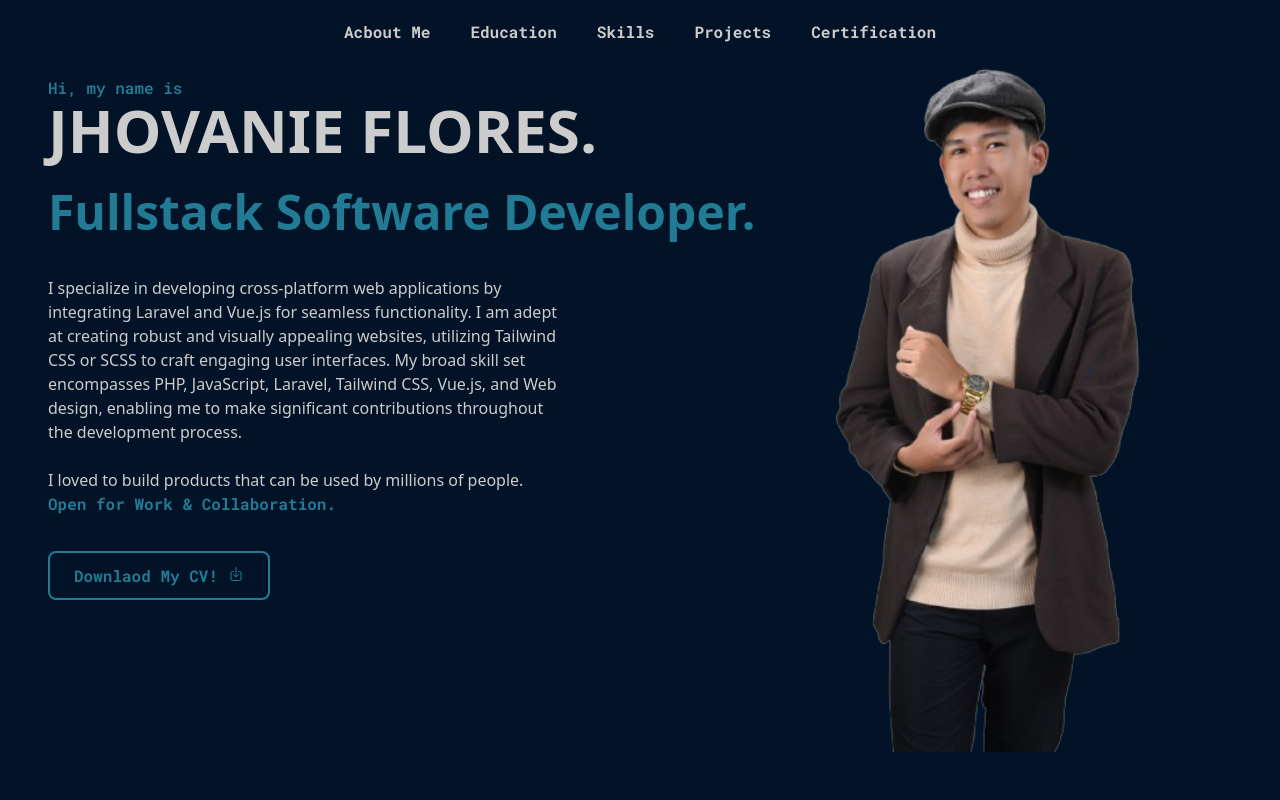
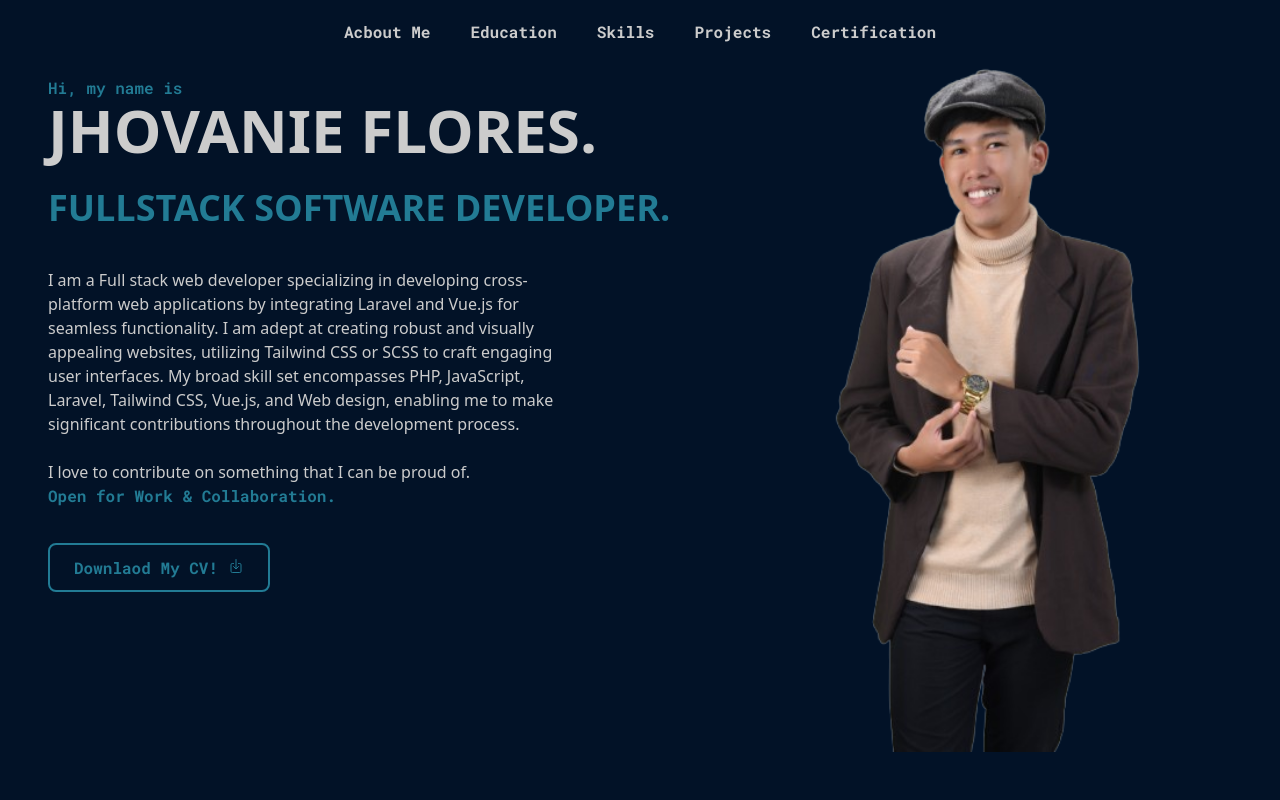
Before and after one commit to Jhovanie14/Portfolio, a plain HTML site: page index.html in a window 1280 px wide. Shown: the top 800 px of the page. Drawn offline with nearby package versions, Linux system fonts and the light colour scheme.

Commit message:
update index

```diff
--- a/index.html
+++ b/index.html
@@ -31,7 +31,7 @@
     </style>
   </head>
   <body class="bg-[#021227] text-[#cccccc]">
-    <header class="w-full space-y-8 fixed bg-[#021227] p-5">
+    <header class="w-full space-y-8 fixed z-50 bg-[#021227] p-5">
       <div x-data="{ open: false }" class="">
         <div
           style="font-family: 'Roboto Mono', monospace"
@@ -220,22 +220,22 @@
           JHOVANIE FLORES.
         </h2>
         <h2
-          class="text-3xl lg:text-4xl xl:text-5xl font-bold text-[#227B94] mt-3 lg:mt-7">
-          Fullstack Software Developer.
+          class="text-3xl lg:text-4xl xl:text-4xl font-bold text-[#227B94] mt-3 lg:mt-7">
+          FULLSTACK SOFTWARE DEVELOPER.
         </h2>
         <p class="mt-6 lg:mt-10 max-w-lg text-[#cccccc] break-after-auto">
-          I specialize in developing cross-platform web applications by
-          integrating Laravel and Vue.js for seamless functionality. I am adept
-          at creating robust and visually appealing websites, utilizing Tailwind
-          CSS or SCSS to craft engaging user interfaces. My broad skill set
-          encompasses PHP, JavaScript, Laravel, Tailwind CSS, Vue.js, and Web
-          design, enabling me to make significant contributions throughout the
-          development process.
+          I am a Full stack web developer specializing in developing
+          cross-platform web applications by integrating Laravel and Vue.js for
+          seamless functionality. I am adept at creating robust and visually
+          appealing websites, utilizing Tailwind CSS or SCSS to craft engaging
+          user interfaces. My broad skill set encompasses PHP, JavaScript,
+          Laravel, Tailwind CSS, Vue.js, and Web design, enabling me to make
+          significant contributions throughout the development process.
           <br />
           <br />
         </p>
 
-        <p>I loved to build products that can be used by millions of people.</p>
+        <p>I love to contribute on something that I can be proud of.</p>
         <span
           style="font-family: 'Roboto Mono', monospace"
           class="font-bold text-[#227B94]"
@@ -540,21 +540,21 @@
             <div
               class="flex gap-4 mt-2 justify-start sm:relative sm:left-[10%] lg:left-1/4">
               <a
-                href="https://github.com/prakash-naikwadi/github-finder-react-app"
+                href="https://github.com/Jhovanie14/RaffleDraw"
                 target="_blank"
                 class="w-9 h-9">
                 <ion-icon
                   name="logo-github"
                   class="w-8 h-8 transition-all hover:text-[#309543]"></ion-icon>
               </a>
-              <a
+              <!-- <a
                 href="https://github-finder-react-app-01.netlify.app/"
                 target="_blank"
                 class="w-9 h-9">
                 <ion-icon
                   name="desktop-outline"
                   class="w-8 h-8 transition-all hover:text-[#309543]"></ion-icon>
-              </a>
+              </a> -->
             </div>
           </div>
 
```
